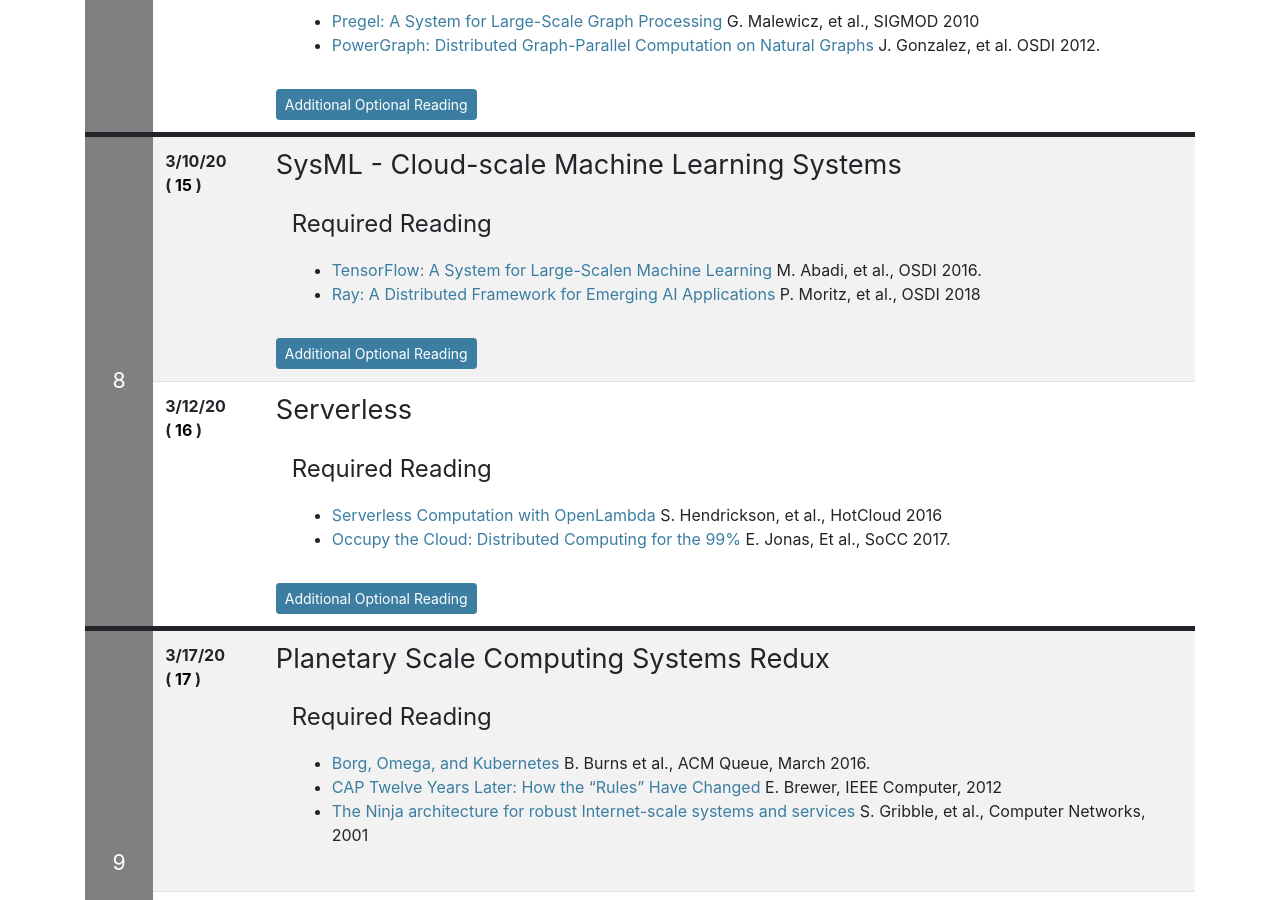
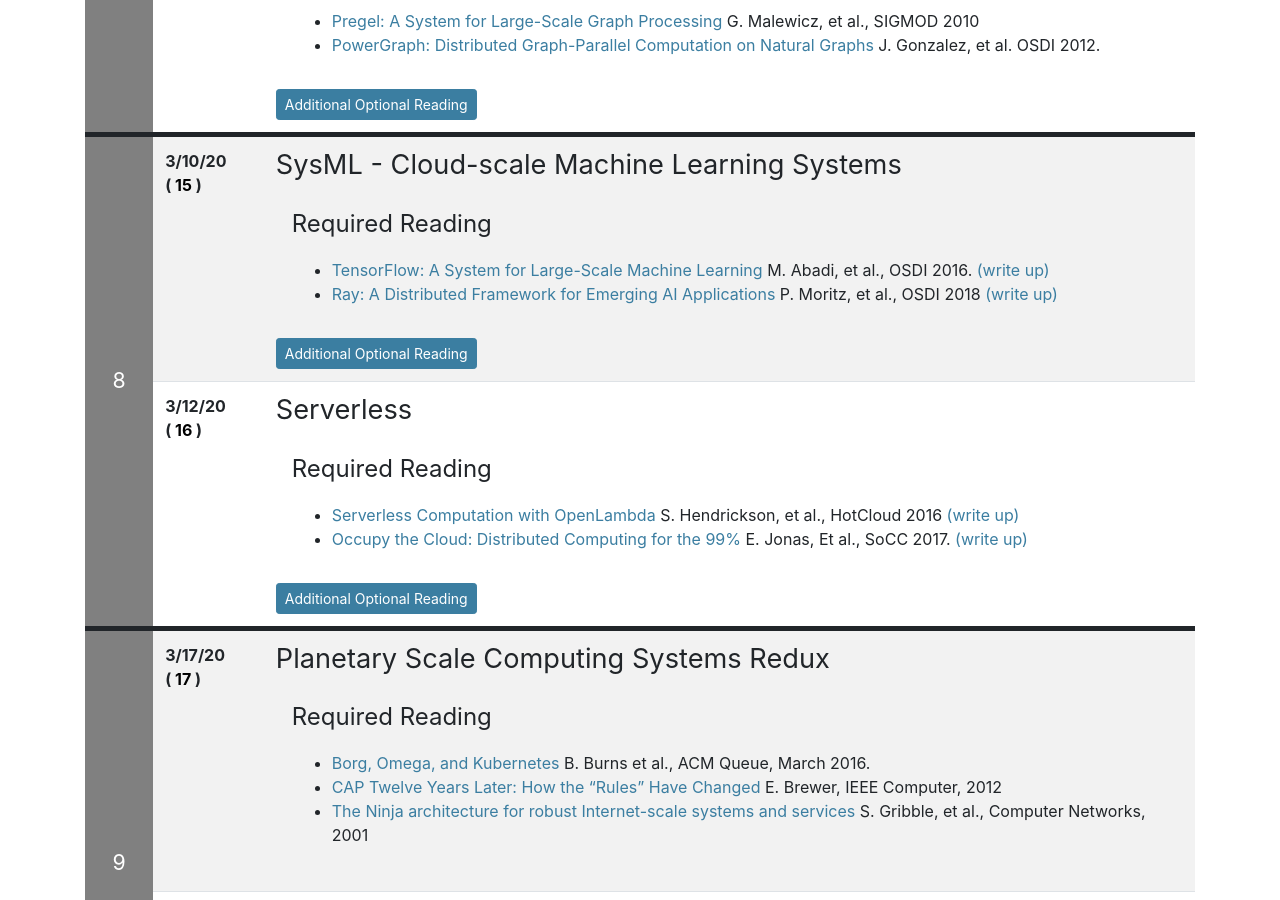
Before and after one commit to deculler/cs262b-sp20, a Jekyll site: the page built from index.md, in a window 1280 px wide and 900 px high, scrolled down 4885 px. Built offline with Jekyll 4.4.1, drawn with Linux system fonts in a browser that asks for light colours; nearby versions of some CDN libraries; our own code applies the rules of GitHub Pages for plain Markdown files.

Commit message:
Writeup link 15 and 16

```diff
--- a/index.md
+++ b/index.md
@@ -345,8 +345,8 @@ Big Data Processing](https://people.eecs.berkeley.edu/~alig/papers/spark-cacm.pd
 
 <div class="reading">
 <div class="required_reading" markdown="1">
-* [TensorFlow: A System for Large-Scalen Machine Learning](https://www.usenix.org/system/files/conference/osdi16/osdi16-abadi.pdf) M. Abadi, et al., OSDI 2016.
-* [Ray: A Distributed Framework for Emerging AI Applications](https://www.usenix.org/system/files/osdi18-moritz.pdf) P. Moritz, et al., OSDI 2018
+* [TensorFlow: A System for Large-Scale Machine Learning](https://www.usenix.org/system/files/conference/osdi16/osdi16-abadi.pdf) M. Abadi, et al., OSDI 2016. [(write up)](https://docs.google.com/forms/d/e/1FAIpQLSdodSU7ERq-YHOZRm43nC_-wRdFZCTW2QashKvrY6Gf6BeWIA/viewform)
+* [Ray: A Distributed Framework for Emerging AI Applications](https://www.usenix.org/system/files/osdi18-moritz.pdf) P. Moritz, et al., OSDI 2018 [(write up)](https://docs.google.com/forms/d/e/1FAIpQLScTMU3OjH1wWen3sbCjmv6HDaMhPqheu65FdqhHdBrn8qOfjQ/viewform)
 </div>
 <div class="optional_reading" markdown="1">
 * [Dataflow Architectures](https://drive.google.com/open?id=1HjjH2Re8kIZNrysSv9XCZKWWCCEa3u3K) Arvind and D. Cullers, Annual Reviews in Computer Science, 1986
@@ -360,8 +360,8 @@ Big Data Processing](https://people.eecs.berkeley.edu/~alig/papers/spark-cacm.pd
 
 <div class="reading">
 <div class="required_reading" markdown="1">
-* [Serverless Computation with OpenLambda](https://www.usenix.org/node/196323) S. Hendrickson, et al., HotCloud 2016
-* [Occupy the Cloud: Distributed Computing for the 99%](https://shivaram.org/publications/pywren-socc17.pdf) E. Jonas, Et al., SoCC 2017.
+* [Serverless Computation with OpenLambda](https://www.usenix.org/node/196323) S. Hendrickson, et al., HotCloud 2016 [(write up)](https://docs.google.com/forms/d/e/1FAIpQLSe8SmMMDkeuTcN6vfA9RiHyfItKGIdjO9xzNKz6uof9eIp9Bw/viewform )
+* [Occupy the Cloud: Distributed Computing for the 99%](https://shivaram.org/publications/pywren-socc17.pdf) E. Jonas, Et al., SoCC 2017. [(write up)](https://docs.google.com/forms/d/e/1FAIpQLSeENs5fVfrVt10bQW8ftYZuRtB96t-V2ZBX0YLO7wi-1flQeQ/viewform)
 </div>
 <div class="optional_reading" markdown="1">
 * [Operating Systems must support GPU abstractions](https://www.microsoft.com/en-us/research/wp-content/uploads/2011/05/hotos11-final.pdf) C. Rossbach, HotOS 2011.
```
